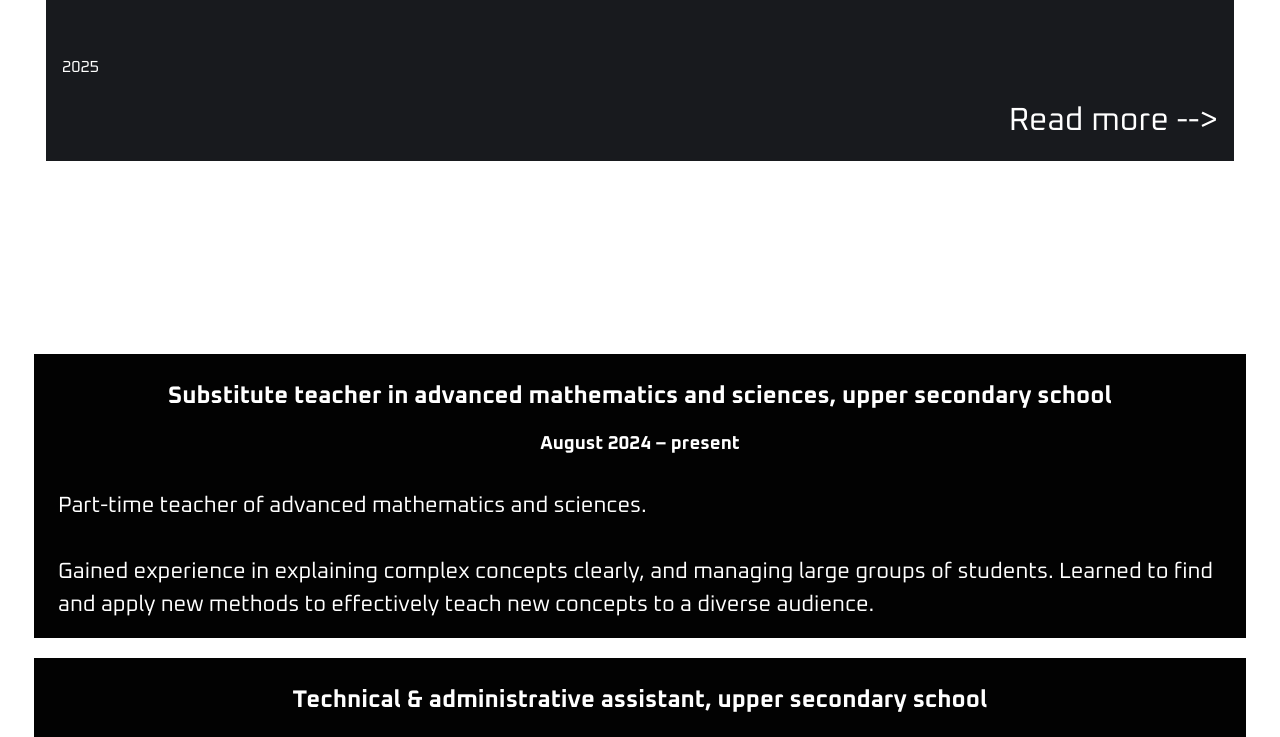
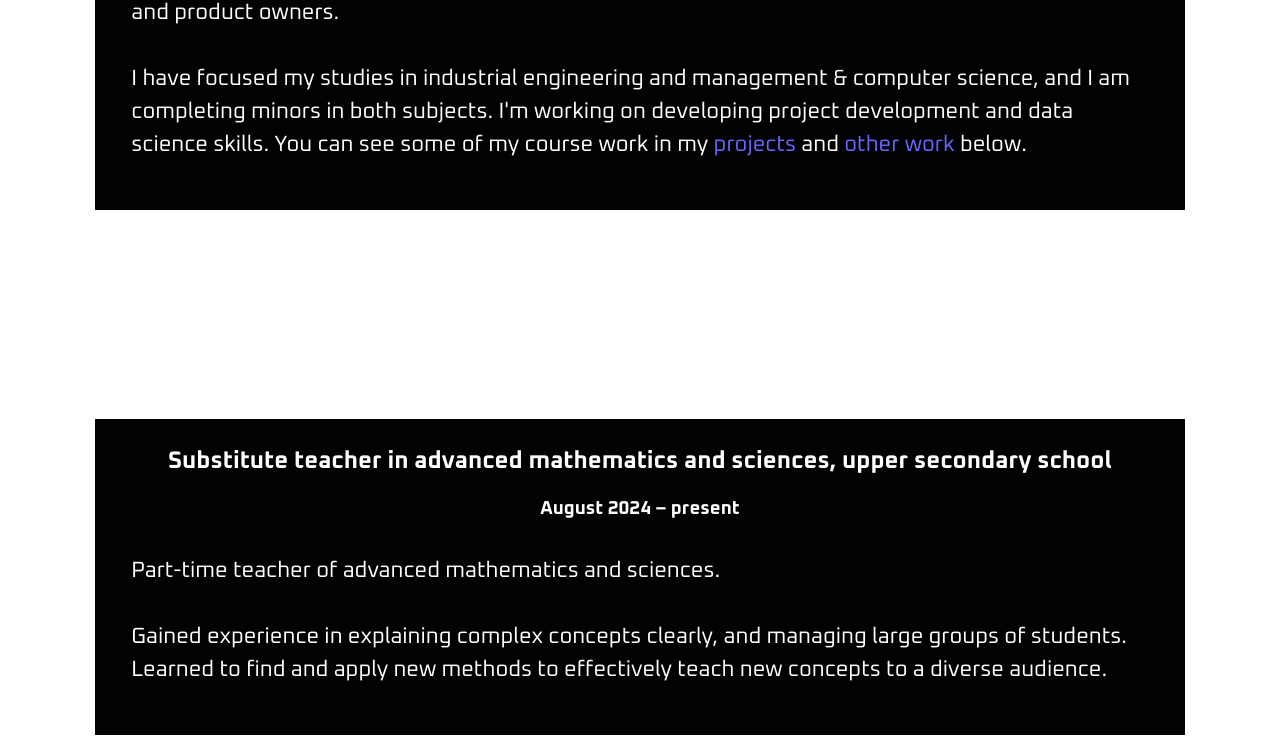
Before and after one commit to silentwinter0/portfolio, a React (Vite) app: page / in a window 1280 px wide. Shown: the part 4060-4797 px from the top of the page. Built offline with nearby package versions, Linux system fonts and the light colour scheme.

Commit message:
Adjusted article styling to improve readability

```diff
--- a/src/components/Article.css
+++ b/src/components/Article.css
@@ -1,5 +1,12 @@
+.article-container {
+  display: flex;
+  flex-direction: column;
+  align-items: center;
+}
+
 .article {
-  width: 100%;
+  max-width: 90%;
+  width: 140ch;
   box-sizing: border-box;
   display: flex;
   flex-direction: column;
@@ -12,6 +19,7 @@
   border: 2px solid white;
   background-color: #020202;
   margin-bottom: 1rem;
+  padding-bottom: 2rem;
 }
 
 .article img {
@@ -60,7 +68,7 @@
 }
 
 .article-paragraph {
-  max-width: 140ch;
+  max-width: 80ch;
   font-size: 22px;
 }
 
--- a/src/pages/ComingSoon.jsx
+++ b/src/pages/ComingSoon.jsx
@@ -23,7 +23,7 @@ function ComingSoon() {
             More to come!
         </p>
       </div>
-      <div className='card'>
+      <div className='card article-container'>
         <Article
           title='Coming soon!'
           subtitle=''
--- a/src/pages/CommunicationCampaign.jsx
+++ b/src/pages/CommunicationCampaign.jsx
@@ -51,7 +51,7 @@ function CommunicationCampaign() {
             {src: pic2, alt: 'Campaign planning board', caption: 'Our planning board in Miro, where we refined the strategy for our campaign.'},
           ]} />
       </div>
-      <div className='card'>
+      <div className='card article-container'>
         <Article
           title='Would you recognize an AI-image?'
           subtitle='The strategy'          content={<>
--- a/src/pages/FrontPage.jsx
+++ b/src/pages/FrontPage.jsx
@@ -35,7 +35,11 @@ function FrontPage() {
         <h1>Projects</h1>
         <Projects />
       </div>
-      <div className="card" id='studies'>
+      <div className='card' id='other-work'>
+        <h1>Other work</h1>
+        <OtherWork />
+      </div>
+      <div className="card article-container" id='studies'>
         <h1>Studies</h1>
             <Article
               imageSrc=""
@@ -70,11 +74,7 @@ function FrontPage() {
               link="./"
               />
         </div>
-      <div className='card' id='other-work'>
-        <h1>Other work</h1>
-        <OtherWork />
-      </div>
-      <div className='card' id='work-experience'>
+      <div className='card article-container' id='work-experience'>
         <h1>Work experience</h1>
           <Article
             imageSrc=""
--- a/src/pages/PortfolioSite.jsx
+++ b/src/pages/PortfolioSite.jsx
@@ -26,7 +26,7 @@ function PortfolioSite() {
             my current skills and expertise.
         </p>
       </div>
-      <div className='card'>
+      <div className='card article-container'>
         <Article
           title='Coming soon!'
           subtitle=''
--- a/src/pages/SimpleScheduler.jsx
+++ b/src/pages/SimpleScheduler.jsx
@@ -26,7 +26,7 @@ function SimpleScheduler() {
             timeframe, featuring file I/O to save and load schedules.
         </p>
       </div>
-      <div className='card'>
+      <div className='card article-container'>
         <Article
           title='The Command-line Scheduler'
           subtitle=''
```
